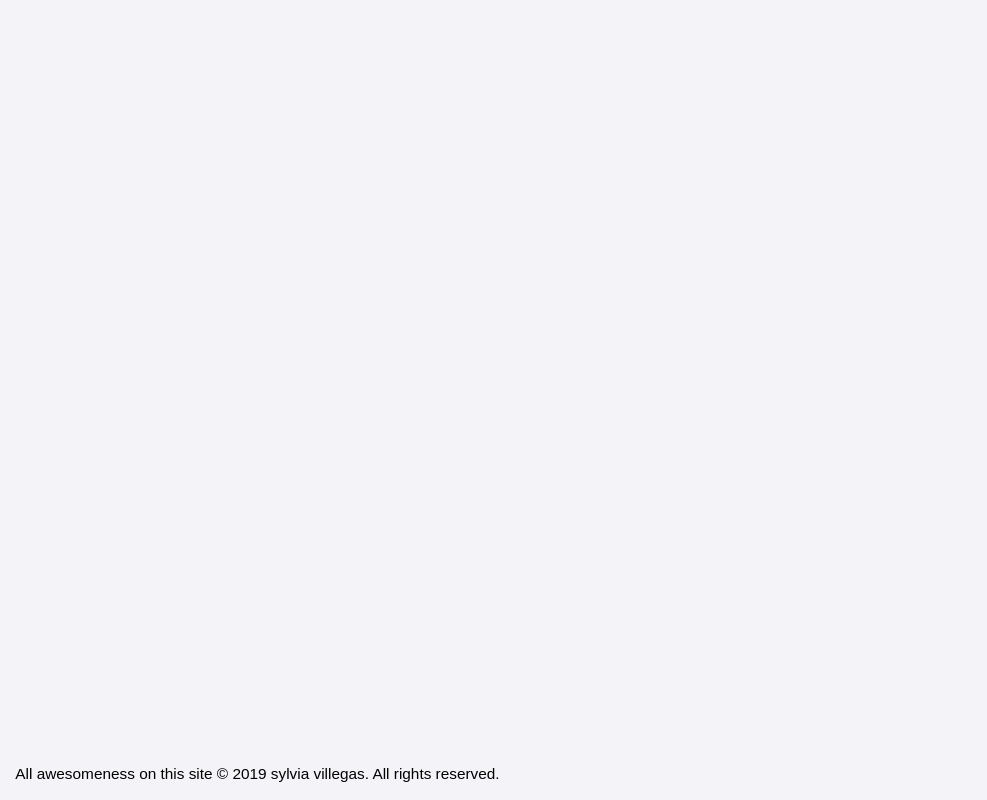
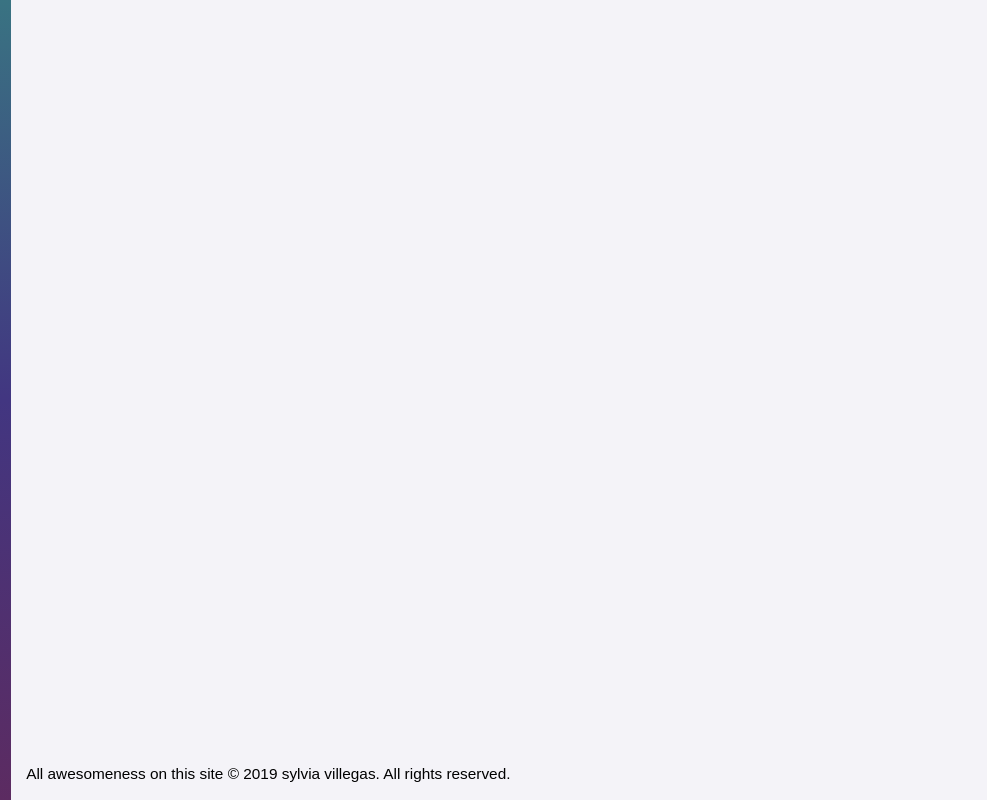
Before and after one commit to svillegascreative/svillegas-11, an Eleventy site: page src/index.html in a window 1280 px wide. Shown: the full height of the page, 0-987 px from the left. Built offline with nearby package versions, Linux system fonts and the light colour scheme; Eleventy itself is replaced by a stand-in of ours; files that its build step writes are made by us from their sources; a web font is replaced by a local one.

Commit message:
Add gradient bar on left side

```diff
--- a/assets/scss/base/_layout.scss
+++ b/assets/scss/base/_layout.scss
@@ -11,13 +11,25 @@ html {
 }
 
 body {
+	position: relative;
 	margin: 0;
-	padding: 0;
+	padding: 0 0 0 $ms-dn-2;
 	display: flex;
 	flex-direction: column;
 	background-color: var(--bgcolor);
 	overflow-y: scroll;
 	min-height: 100%;
+
+	&::before {
+		display: block;
+		position: absolute;
+		content: '';
+		top: 0;
+		bottom: 0;
+		left: 0;
+		width: $ms-dn-2;
+		background: linear-gradient(to bottom, $teal-base, $indigo-base, $violet-base)
+	}
 }
 
 main {
--- a/assets/scss/modules/_variables.scss
+++ b/assets/scss/modules/_variables.scss
@@ -42,6 +42,7 @@ $teal-base: #397382;
 $teal-light-1: #5B97A7;
 $teal-light-2: #8AC1D1;
 $teal-light-3: #C5F2FF;
+
 $indigo-dark-3: #08052E;
 $indigo-dark-2: #130E42;
 $indigo-dark-1: #271E61;
@@ -49,6 +50,7 @@ $indigo-base: #423681;
 $indigo-light-1: #6758A8;
 $indigo-light-2: #9281CE;
 $indigo-light-3: #CBBAFF;
+
 $violet-dark-3: #14011C;
 $violet-dark-2: #280932;
 $violet-dark-1: #401648;
@@ -56,6 +58,7 @@ $violet-base: #5C2B61;
 $violet-light-1: #8E528F;
 $violet-light-2: #C288BF;
 $violet-light-3: #F7CEF2;
+
 $grey-dark-4: #17181B;
 $grey-dark-3: #1D1F22;
 $grey-dark-2: #2B2D32;
```
